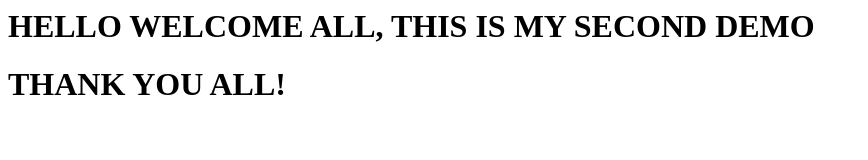
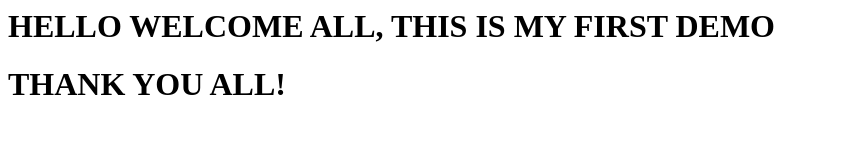
Before and after one commit to Sriniansiblegit/Deployment-, a plain HTML site: page index.html in a window 1280 px wide. Shown: the whole page, without its empty margins (0-868 px from the left). Drawn offline with Linux system fonts and the light colour scheme.

Commit message:
Update index.html

```diff
--- a/index.html
+++ b/index.html
@@ -1,4 +1,4 @@
 <html>
-<h1> HELLO WELCOME ALL, THIS IS MY SECOND DEMO </h1>
+<h1> HELLO WELCOME ALL, THIS IS MY FIRST DEMO </h1>
 <h1> THANK YOU ALL! </h1>
 </html>
```
